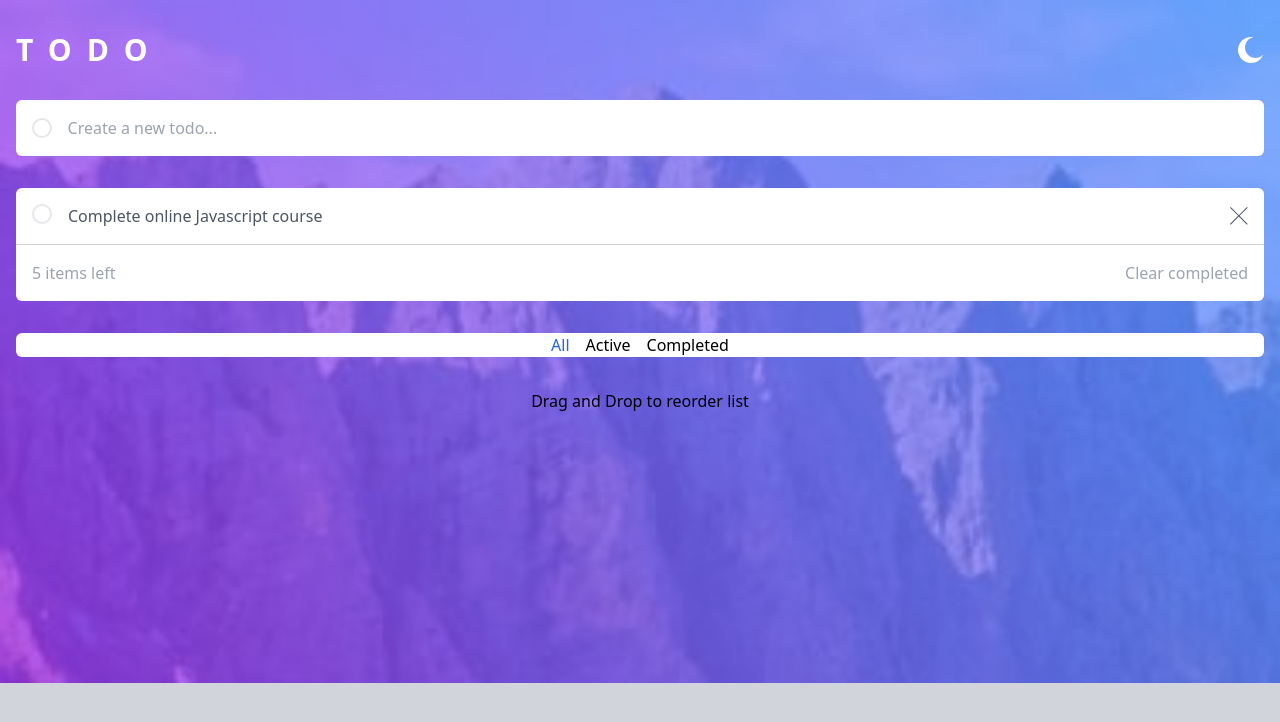
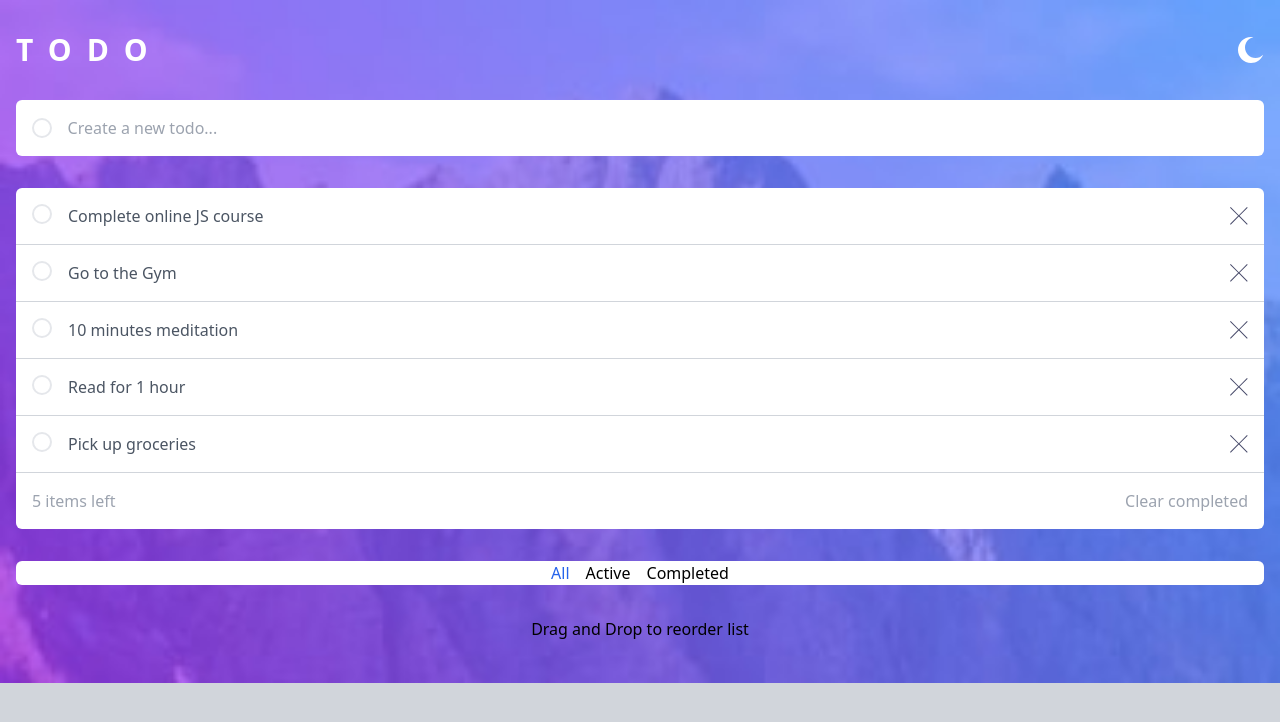
Before and after one commit to alegna19/todo-vite-tailwind, a React (Vite) app: page / in a window 1280 px wide. Shown: the top 722 px of the page. Built offline with nearby package versions, Linux system fonts and the light colour scheme.

Commit message:
add create-todo

```diff
--- a/src/App.jsx
+++ b/src/App.jsx
@@ -1,16 +1,46 @@
+import { useState } from 'react'
 import Header from './components/Header'
 import TodoComputed from './components/TodoComputed'
 import TodoCreate from './components/TodoCreate'
 import TodoFilter from './components/TodoFilter'
 import TodoList from './components/TodoList'
 
+const initialStateTodos = [
+  {
+    id: 1,
+    title: "Complete online JS course",
+    completed: true
+  },
+  {
+    id: 2,
+    title: "Go to the Gym",
+    completed: false
+  },
+  {id: 3, title: "10 minutes meditation", completed: false},
+  {id: 4, title: "Read for 1 hour", completed: false},
+  {id: 5, title: "Pick up groceries", completed: false}
+]
+
 const App = () =>{
+
+  const [todos, setTodos] = useState(initialStateTodos)
+
+  const createTodo = (title) => {
+    const newTodo = {
+      id: Date.now(),
+      title,
+      completed: false
+    }
+
+    setTodos([...todos, newTodo]);
+  }
+
   return (
     <div className="bg-[url('./assets/images/bg-mobile-light.jpg')] bg-no-repeat bg-contain bg-gray-300 min-h-screen">
       <Header/>
       <main className="container mx-auto px-4 mt-8">
-        <TodoCreate/>
-        <TodoList/>
+        <TodoCreate createTodo={createTodo} />
+        <TodoList todos={todos}/>
         <TodoComputed/>
         <TodoFilter/>
       </main>
--- a/src/components/TodoCreate.jsx
+++ b/src/components/TodoCreate.jsx
@@ -1,8 +1,24 @@
-const TodoCreate = () => {
+import { useState } from "react";
+
+const TodoCreate = ({createTodo}) => {
+  const [title, setTitle] = useState("")
+
+  const handleSubmitAddTodo = (e) => {
+    e.preventDefault();
+    if(!title.trim()) {
+      return setTitle("")
+    }
+    createTodo(title);
+    setTitle("");
+  }
+
     return(
-        <form className="bg-white rounded-md overflow-hidden py-4 flex gap-4 items-center px-4">
+        <form onSubmit={handleSubmitAddTodo} className="bg-white rounded-md overflow-hidden py-4 flex gap-4 items-center px-4">
           <span className="border-2 w-5 h-5 inline-block rounded-full"></span>
-          <input className="w-full text-gray-400 outline-none" type="text" placeholder="Create a new todo..." />
+          <input className="w-full text-gray-400 outline-none"
+           type="text" placeholder="Create a new todo..."
+           value={title}
+           onChange={(e) => setTitle(e.target.value)} />
         </form>
     )
 }
--- /dev/null
+++ b/src/components/TodoItem.jsx
@@ -0,0 +1,17 @@
+import cross from '../assets/images/icon-cross.svg'
+
+const TodoItem = ({todo}) => {
+    const {id, title, completed} = todo;
+
+    return(
+        <article className='flex gap-4 border-b border-b-gray-300' >
+            <button className="border-2 w-5 h-5 inline-block rounded-full flex-none"></button>
+            <p className="text-gray-600 grow">{title} </p>
+            <button className='flex-none'>
+              <img src={cross} alt="cross" />
+            </button>
+          </article>
+    )
+}
+
+export default TodoItem
--- a/src/components/TodoList.jsx
+++ b/src/components/TodoList.jsx
@@ -1,15 +1,11 @@
-import cross from '../assets/images/icon-cross.svg'
+import TodoItem from './TodoItem'
 
-const TodoList = () => {
+const TodoList = ({todos}) => {
     return(
         <div className="rounded-t-md bg-white [&>article]:p-4 mt-8">
-          <article className='flex gap-4 border-b border-b-gray-300' >
-            <button className="border-2 w-5 h-5 inline-block rounded-full flex-none"></button>
-            <p className="text-gray-600 grow">Complete online Javascript course </p>
-            <button className='flex-none'>
-              <img src={cross} alt="cross" />
-            </button>
-          </article>
+          {todos.map((todo) => (
+            <TodoItem key={todo.id} todo={todo}/>
+          ))}
         </div>
     )
 }
```
